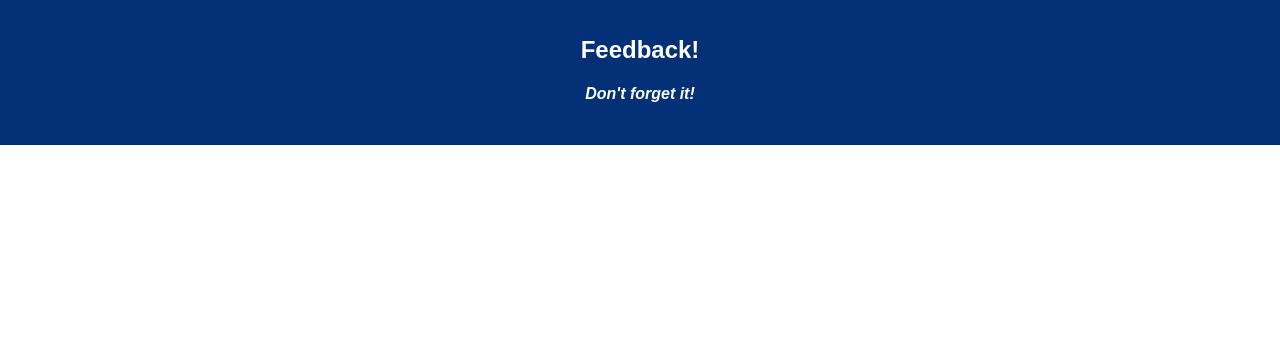
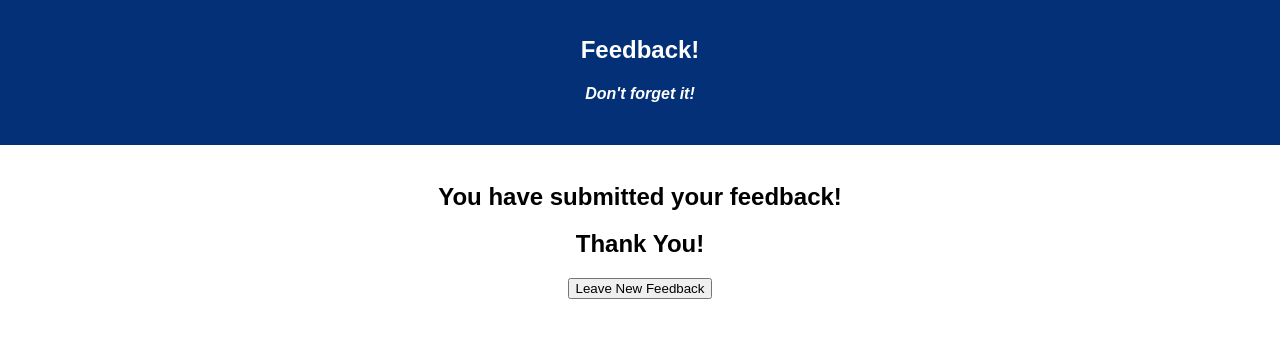
Before and after one commit to koop212/redux-feedback-loop, a React (Create React App) app: page /#/newfeedback in a window 1280 px wide. Shown: the top 338 px of the page. Built offline with nearby package versions, Linux system fonts and the light colour scheme.

Commit message:
Created a NewFeedback component to route user back to main page to enter another feedback.

```diff
--- a/src/components/App/App.js
+++ b/src/components/App/App.js
@@ -7,8 +7,9 @@ import Understanding from '../Understanding/Understanding';
 import Support from '../Support/Support';
 import Comments from '../Comments/Comments';
 import Feedback from '../FeedbackReview/FeedbackReview';
+import NewFeedback from '../NewFeedback/NewFeedback';
 import { HashRouter as Router, Route } from 'react-router-dom';
-import {connect} from 'react-redux';
+import { connect } from 'react-redux';
 
 class App extends Component {
 
@@ -19,7 +20,7 @@ class App extends Component {
       data: feedback
     }).then(response => {
       console.log(response);
-      this.props.dispatch({type: 'CLEAR_FEEDBACK'})
+      this.props.dispatch({ type: 'CLEAR_FEEDBACK' })
     }).catch(error => {
       console.log('Error in submitFeedback', error);
     })
@@ -27,19 +28,20 @@ class App extends Component {
 
   render() {
     return (
+      <Router>
         <div className="App">
           <header>
             <Header />
           </header>
           <br />
-        <Router>
-          <Route exact path = '/' component = {Feeling} />
+          <Route exact path='/' component={Feeling} />
           <Route exact path='/understanding' component={Understanding} />
           <Route exact path='/support' component={Support} />
           <Route exact path='/comments' component={Comments} />
           <Route exact path='/feedback' render={(props) => <Feedback {...props} submitFeedback={this.submitFeedback} />} />
+          <Route exact path='/newfeedback' component={NewFeedback} />
+        </div>
       </Router>
-      </div>
     );
   }
 }
--- a/src/components/FeedbackReview/FeedbackReview.js
+++ b/src/components/FeedbackReview/FeedbackReview.js
@@ -14,6 +14,7 @@ class FeedbackReview extends Component {
 
     handleSubmit = () => {
         this.props.submitFeedback(this.props.showFeedback);
+        this.props.history.push('/newfeedback')
     }
 
     render() {
--- /dev/null
+++ b/src/components/NewFeedback/NewFeedback.js
@@ -0,0 +1,29 @@
+import React, { Component } from 'react';
+import { connect } from 'react-redux';
+
+class NewFeedback extends Component {
+
+
+    newFeedback = () => {
+        this.props.history.push('/')
+    }
+
+
+    render() {
+        return (
+            <>
+                <div>
+                    <h2>You have submitted your feedback!</h2>
+                </div>
+
+                <div>
+                    <h2>Thank You!</h2>
+                    <button onClick={this.newFeedback}>Leave New Feedback</button>
+                </div>
+            </>
+        )
+    }
+}
+
+
+export default connect()(NewFeedback);
```
Lines whose indentation alone changed are shown as unchanged.
